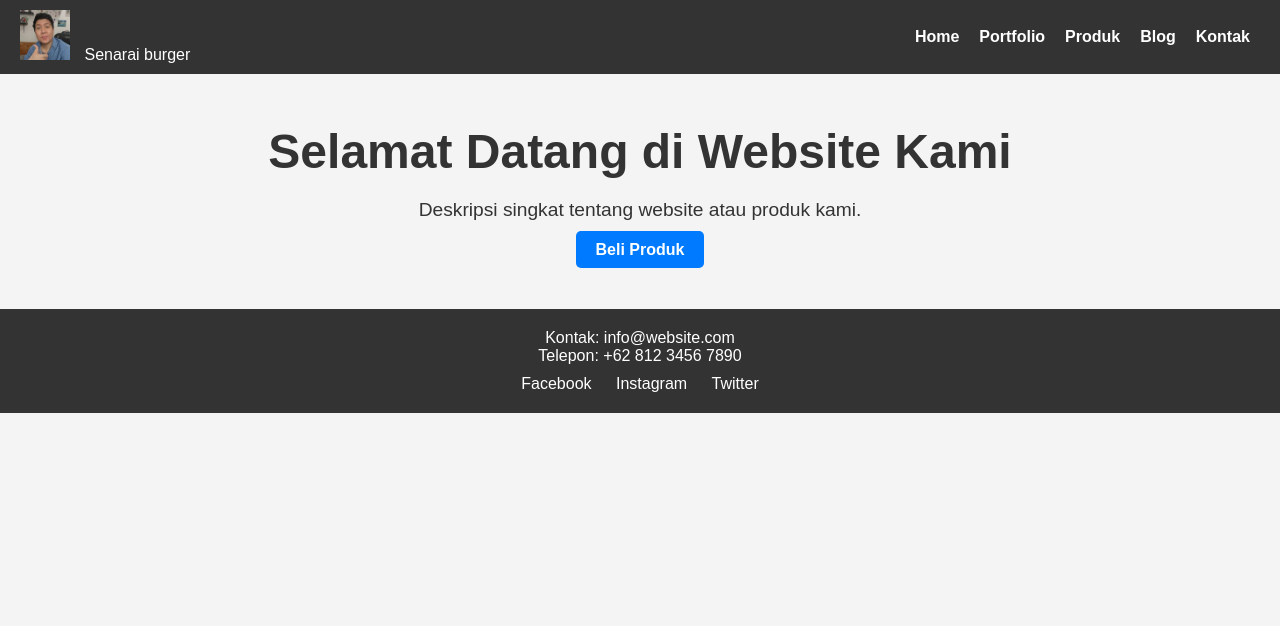
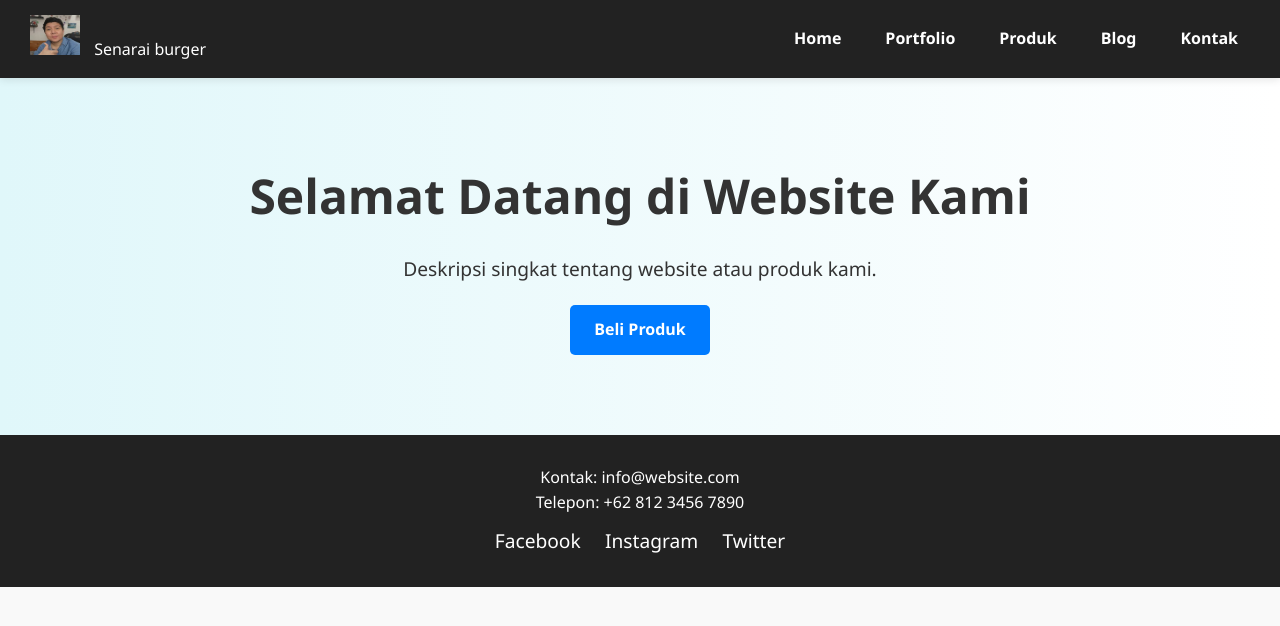
Before and after one commit to aqsasenarai-creator/my-room, a plain HTML site: page index.html in a window 1280 px wide. Drawn offline with Linux system fonts and the light colour scheme.

Commit message:
Update style.css

```diff
--- a/style.css
+++ b/style.css
@@ -3,75 +3,119 @@
     margin: 0;
     padding: 0;
     box-sizing: border-box;
-    font-family: Arial, sans-serif;
+    font-family: 'Segoe UI', Tahoma, Geneva, Verdana, sans-serif;
+    scroll-behavior: smooth;
 }
 
 body {
-    background-color: #f4f4f4;
+    background-color: #f9f9f9;
     color: #333;
+    line-height: 1.6;
+    animation: fadeIn 1s ease-in;
 }
 
+@keyframes fadeIn {
+    from { opacity: 0; transform: translateY(10px); }
+    to { opacity: 1; transform: translateY(0); }
+}
+
+/* Header */
 header {
-    background-color: #333;
+    background-color: #222;
     color: white;
     display: flex;
     justify-content: space-between;
     align-items: center;
-    padding: 10px 20px;
+    padding: 15px 30px;
+    position: sticky;
+    top: 0;
+    z-index: 1000;
+    box-shadow: 0 2px 8px rgba(0,0,0,0.1);
 }
 
 header .logo img {
+    height: 40px;
     margin-right: 10px;
 }
 
 header nav ul {
     list-style: none;
     display: flex;
-}
-
-header nav ul li {
-    margin: 0 10px;
+    gap: 20px;
+    transition: all 0.3s ease;
 }
 
 header nav ul li a {
     color: white;
     text-decoration: none;
-    font-weight: bold;
+    font-weight: 600;
+    padding: 8px 12px;
+    border-radius: 4px;
+    transition: background 0.3s ease, color 0.3s ease;
+}
+
+header nav ul li a:hover {
+    background-color: #444;
+    color: #00BFFF;
 }
 
 header .hamburger {
     display: none;
+    flex-direction: column;
+    gap: 5px;
     cursor: pointer;
 }
 
+header .hamburger div {
+    width: 25px;
+    height: 3px;
+    background: white;
+    transition: all 0.3s ease;
+}
+
+/* Landing Section */
 .landing {
     text-align: center;
-    padding: 50px 20px;
+    padding: 80px 20px;
+    background: linear-gradient(to right, #e0f7fa, #ffffff);
+    animation: fadeIn 1.5s ease-in-out;
 }
 
 .landing h1 {
     font-size: 3em;
+    margin-bottom: 20px;
+    animation: fadeIn 1.2s ease-in-out;
 }
 
 .landing p {
     font-size: 1.2em;
-    margin: 20px 0;
+    margin: 20px auto;
+    max-width: 600px;
+    animation: fadeIn 1.4s ease-in-out;
 }
 
 .cta-button {
-    padding: 10px 20px;
+    padding: 12px 24px;
     background-color: #007BFF;
     color: white;
     text-decoration: none;
     font-weight: bold;
     border-radius: 5px;
+    transition: background-color 0.3s ease, transform 0.3s ease;
+    display: inline-block;
 }
 
+.cta-button:hover {
+    background-color: #0056b3;
+    transform: translateY(-2px);
+}
+
+/* Footer */
 footer {
-    background-color: #333;
+    background-color: #222;
     color: white;
     text-align: center;
-    padding: 20px;
+    padding: 30px 20px;
 }
 
 footer .contact-info {
@@ -82,23 +126,34 @@ footer .social-links a {
     margin: 0 10px;
     color: white;
     text-decoration: none;
+    font-size: 1.2em;
+    transition: color 0.3s ease;
 }
 
-/* Media Queries for Responsiveness */
+footer .social-links a:hover {
+    color: #00BFFF;
+}
+
+/* Responsive Styles */
 @media screen and (max-width: 768px) {
     header nav ul {
         display: none;
         flex-direction: column;
-        text-align: center;
+        background-color: #222;
         width: 100%;
+        position: absolute;
+        top: 60px;
+        left: 0;
+        padding: 20px 0;
     }
 
-    header nav ul li {
-        margin: 10px 0;
+    header nav ul.show {
+        display: flex;
+        animation: fadeIn 0.5s ease-in;
     }
 
     header .hamburger {
-        display: block;
+        display: flex;
     }
 
     .landing h1 {
```
